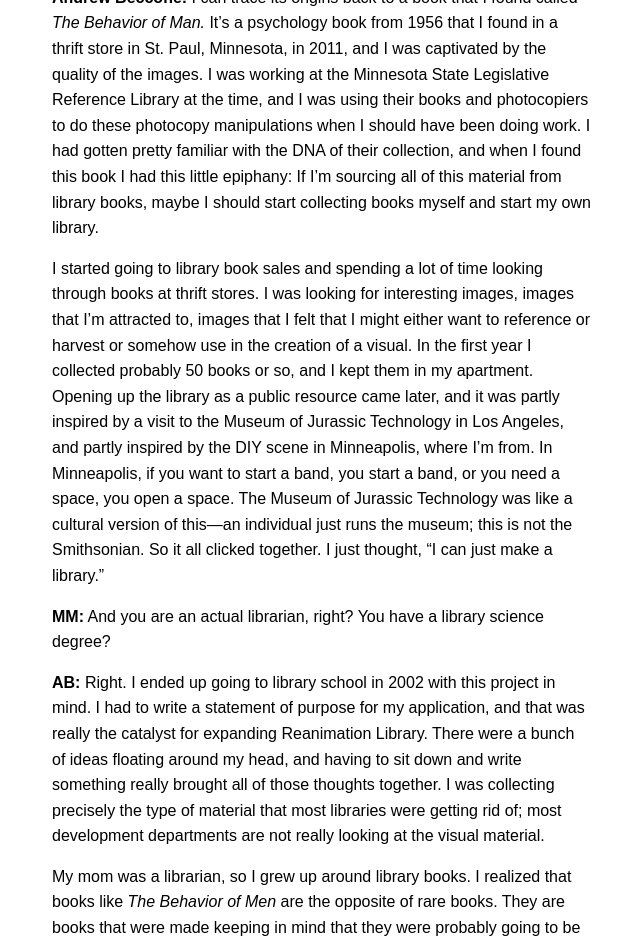
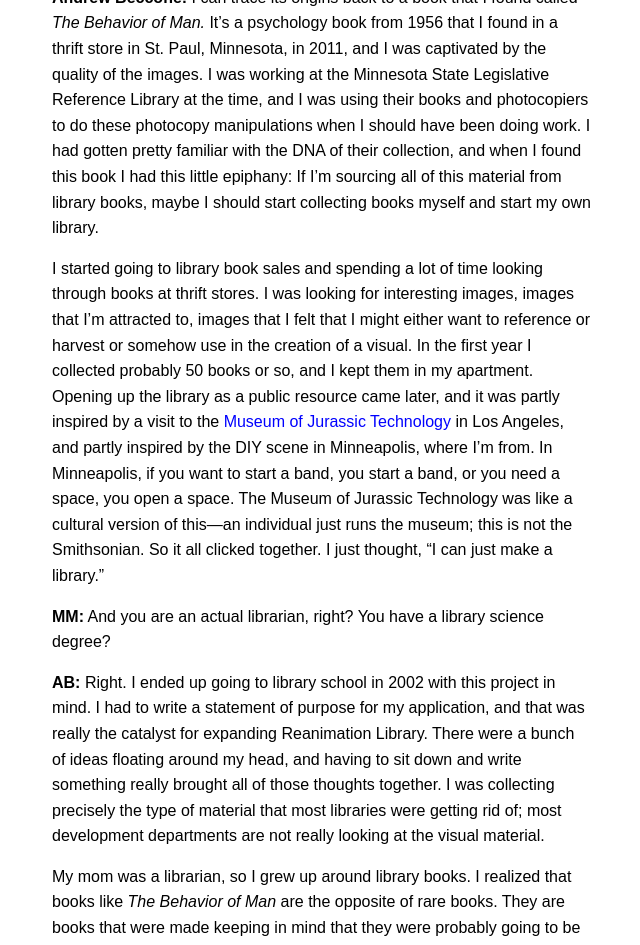
Before and after one commit to aredotna/building, a Jekyll site: the page built from _posts/2018-11-15-reanimation.markdown, in a window 1280 px wide and 1400 px high, scrolled down 1425 px. Shown: the top 945 px of the window, without its empty margins (318-958 px from the left). Built offline with Jekyll 4.4.1, drawn with Linux system fonts in a browser that asks for light colours.

Commit message:
Update 2018-11-15-reanimation.markdown

```diff
--- a/_posts/2018-11-15-reanimation.markdown
+++ b/_posts/2018-11-15-reanimation.markdown
@@ -27,13 +27,13 @@ In the back room of Pioneer Books, the bookshop outpost of the Pioneer Works art
 
 **Andrew Beccone:** I can trace its origins back to a book that I found called _The Behavior of Man._ It’s a psychology book from 1956 that I found in a thrift store in St. Paul, Minnesota, in 2011, and I was captivated by the quality of the images. I was working at the Minnesota State Legislative Reference Library at the time, and I was using their books and photocopiers to do these photocopy manipulations when I should have been doing work. I had gotten pretty familiar with the DNA of their collection, and when I found this book I had this little epiphany: If I'm sourcing all of this material from library books, maybe I should start collecting books myself and start my own library.
 
-I started going to library book sales and spending a lot of time looking through books at thrift stores. I was looking for interesting images, images that I'm attracted to, images that I felt that I might either want to reference or harvest or somehow use in the creation of a visual. In the first year I collected probably 50 books or so, and I kept them in my apartment. Opening up the library as a public resource came later, and it was partly inspired by a visit to the Museum of Jurassic Technology in Los Angeles, and partly inspired by the DIY scene in Minneapolis, where I'm from. In Minneapolis, if you want to start a band, you start a band, or you need a space, you open a space. The Museum of Jurassic Technology was like a cultural version of this—an individual just runs the museum; this is not the Smithsonian. So it all clicked together. I just thought, “I can just make a library.”
+I started going to library book sales and spending a lot of time looking through books at thrift stores. I was looking for interesting images, images that I'm attracted to, images that I felt that I might either want to reference or harvest or somehow use in the creation of a visual. In the first year I collected probably 50 books or so, and I kept them in my apartment. Opening up the library as a public resource came later, and it was partly inspired by a visit to the [Museum of Jurassic Technology](http://mjt.org/) in Los Angeles, and partly inspired by the DIY scene in Minneapolis, where I'm from. In Minneapolis, if you want to start a band, you start a band, or you need a space, you open a space. The Museum of Jurassic Technology was like a cultural version of this—an individual just runs the museum; this is not the Smithsonian. So it all clicked together. I just thought, “I can just make a library.”
 
 **MM:** And you are an actual librarian, right? You have a library science degree?
 
 **AB:** Right. I ended up going to library school in 2002 with this project in mind. I had to write a statement of purpose for my application, and that was really the catalyst for expanding Reanimation Library. There were a bunch of ideas floating around my head, and having to sit down and write something really brought all of those thoughts together. I was collecting precisely the type of material that most libraries were getting rid of; most development departments are not really looking at the visual material.
 
-My mom was a librarian, so I grew up around library books. I realized that books like _The Behavior of Men_ are the opposite of rare books. They are books that were made keeping in mind that they were probably going to be replaced a few years down the road. These particular fields of knowledge are ongoing, they're moving forward, people are still figuring things out, and over time they are talking about them in different ways. So consequently, the books get updated and a lot of this stuff just gets dumped. It gets weeded from libraries and it gets dumped from people's personal libraries. So that actually makes it a relatively cheap collection.
+My mom was a librarian, so I grew up around library books. I realized that books like _The Behavior of Man_ are the opposite of rare books. They are books that were made keeping in mind that they were probably going to be replaced a few years down the road. These particular fields of knowledge are ongoing, they're moving forward, people are still figuring things out, and over time they are talking about them in different ways. So consequently, the books get updated and a lot of this stuff just gets dumped. It gets weeded from libraries and it gets dumped from people's personal libraries. So that actually makes it a relatively cheap collection.
 
 <figure>
   <img src="https://d2w9rnfcy7mm78.cloudfront.net/3043598/original_ed29b016b734742163d79526a08d010f.jpg?1542256349" />
```
